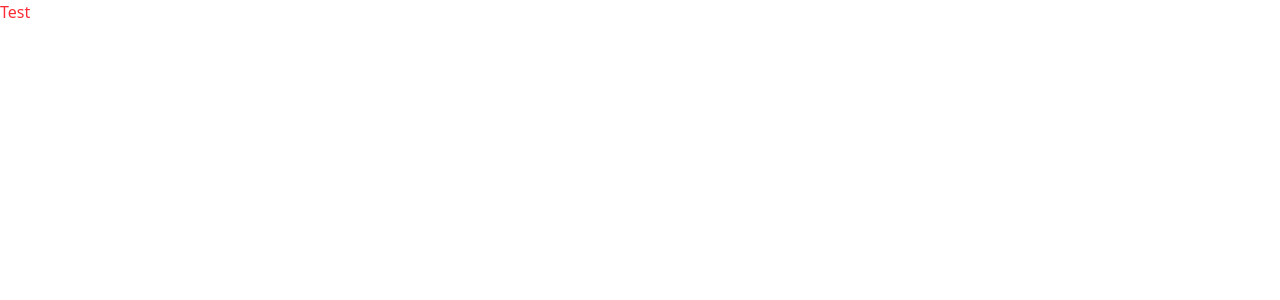
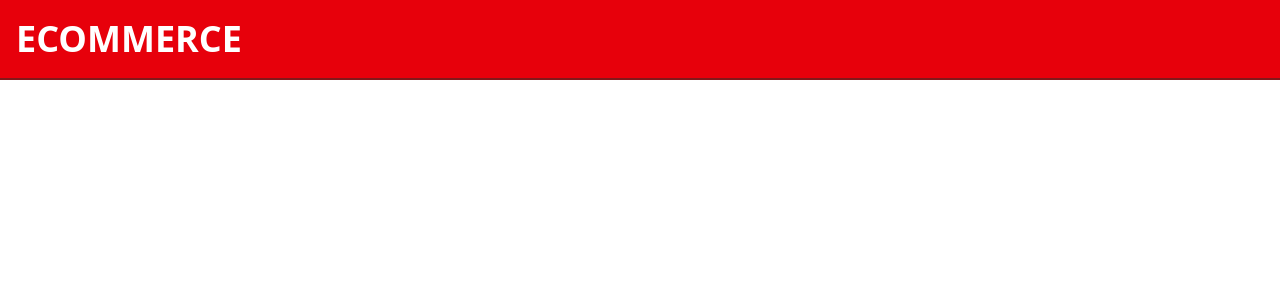
Before and after one commit to pufex/exommerce-example-frontend, a React app: page / in a window 1280 px wide. Shown: the top 300 px of the page. Built offline with nearby package versions, Linux system fonts and the light colour scheme; the HTML template or start-up script is replaced by a standard one.

Commit message:
Added basic routing for the application

```diff
--- a/src/App.jsx
+++ b/src/App.jsx
@@ -1,7 +1,26 @@
+import { Navigate, Route, Routes } from "react-router"
+import Navbar from "./Layout/Navbar"
+import UnloggedRoute from "./auth/components/UnloggedRoute"
+import LoginPage from "./pages/LoginPage"
+import RegisterPage from "./pages/RegisterPage"
+import Home from "./pages/Home"
+
 function App() {
-  return <h1 className="text-red-500">
-    Test
-  </h1>
+  return (
+    <Routes>
+      <Route path="/" element={<Navbar />}>
+        <Route index element={<Navigate to="/home" replace={true} />}/>
+
+        <Route path="home" element={<Home />} />
+
+        <Route path="/auth" element={<UnloggedRoute />}>
+          <Route path="login" element={<LoginPage />}/>
+          <Route path="register" element={<RegisterPage />}/>
+        </Route>
+
+      </Route>
+    </Routes>
+  )
 }
 
 export default App
```
